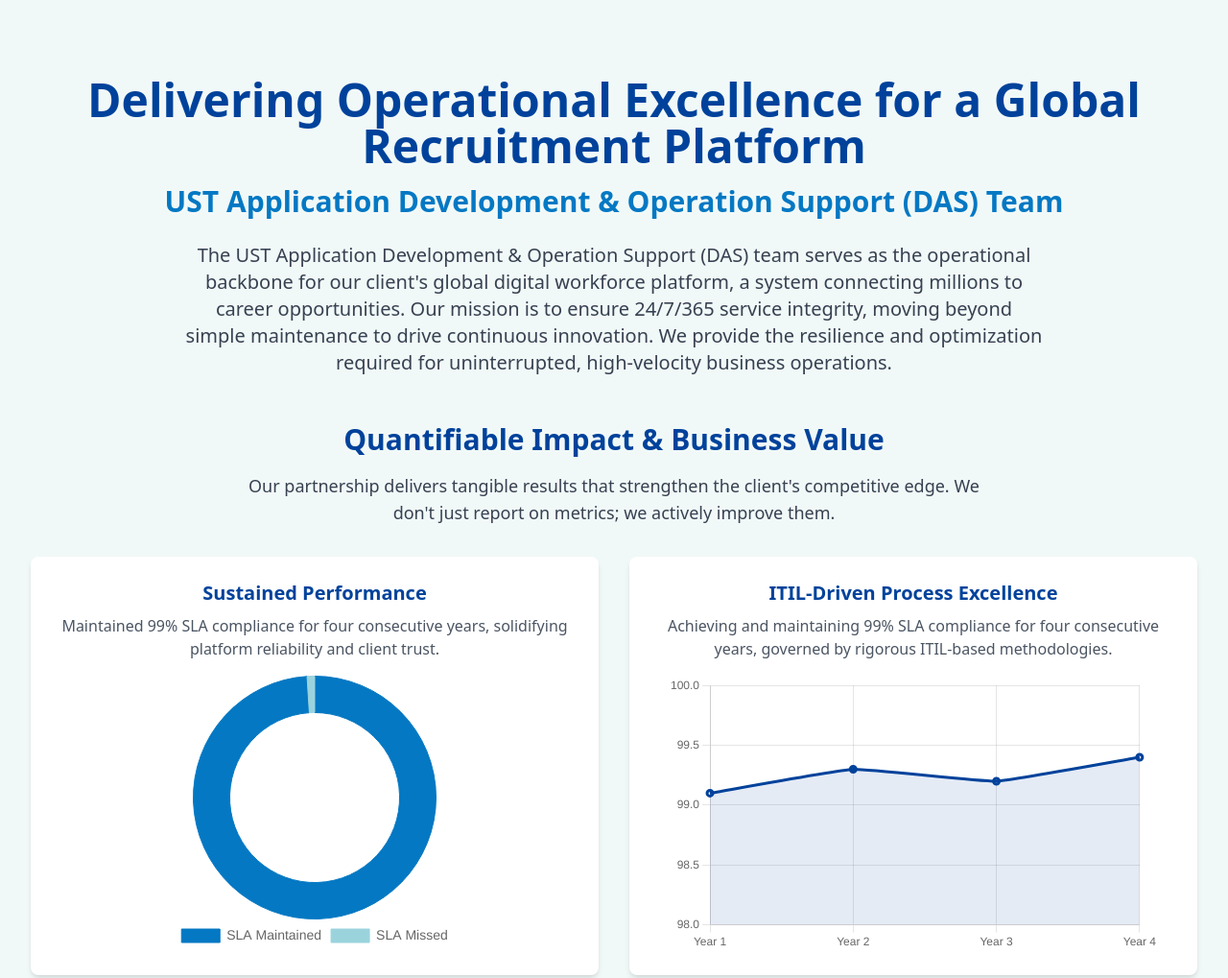
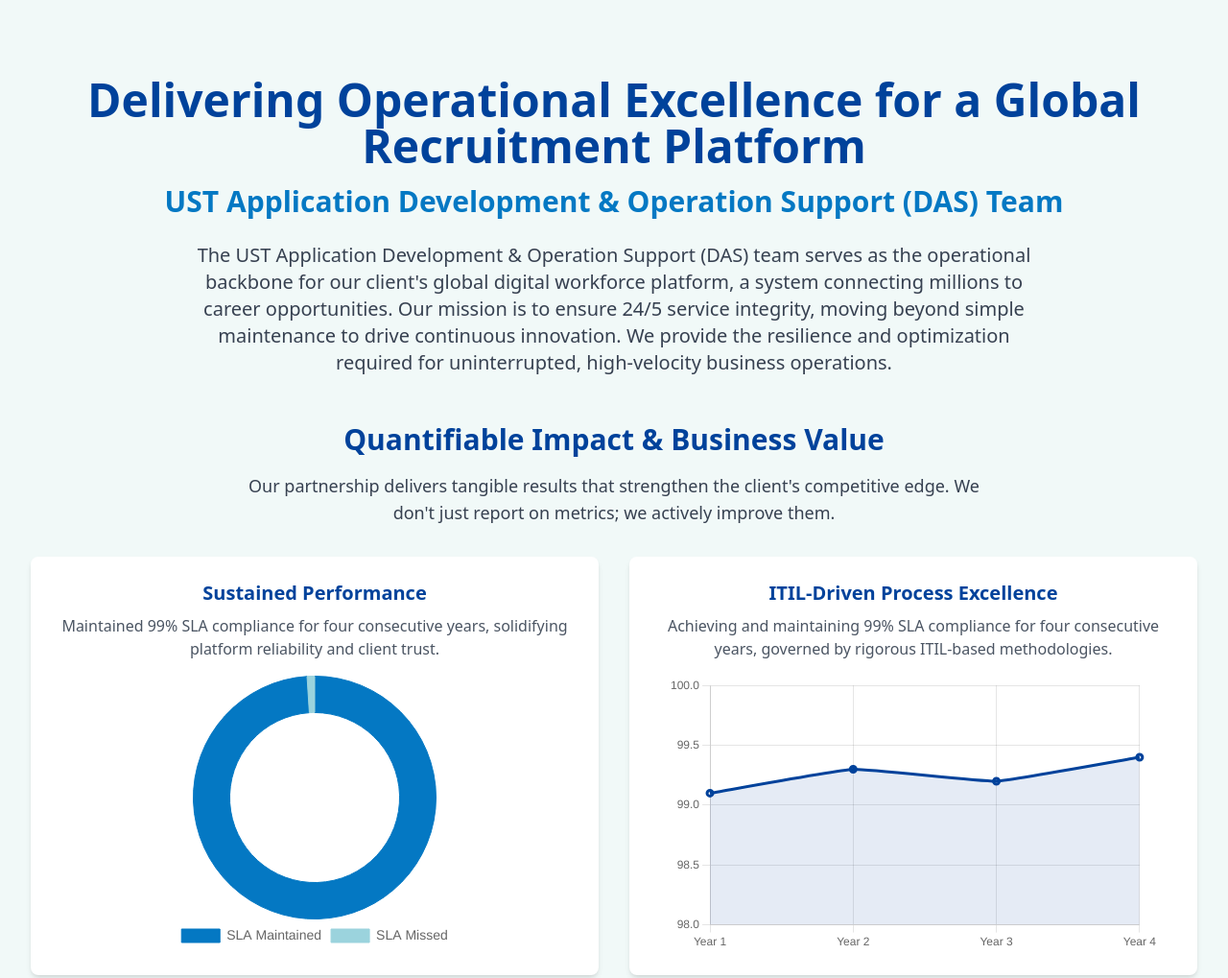
Before and after one commit to Muneefdev/DAS-Team, a plain HTML site: page index.html in a window 1280 px wide. Shown: the top 1019 px of the page at 96% size. Drawn offline with nearby package versions, Linux system fonts and the light colour scheme.

Commit message:
update operation to 24/5

```diff
--- a/index.html
+++ b/index.html
@@ -42,7 +42,7 @@
           The UST Application Development & Operation Support (DAS) team serves
           as the operational backbone for our client's global digital workforce
           platform, a system connecting millions to career opportunities. Our
-          mission is to ensure 24/7/365 service integrity, moving beyond simple
+          mission is to ensure 24/5 service integrity, moving beyond simple
           maintenance to drive continuous innovation. We provide the resilience
           and optimization required for uninterrupted, high-velocity business
           operations.
```
